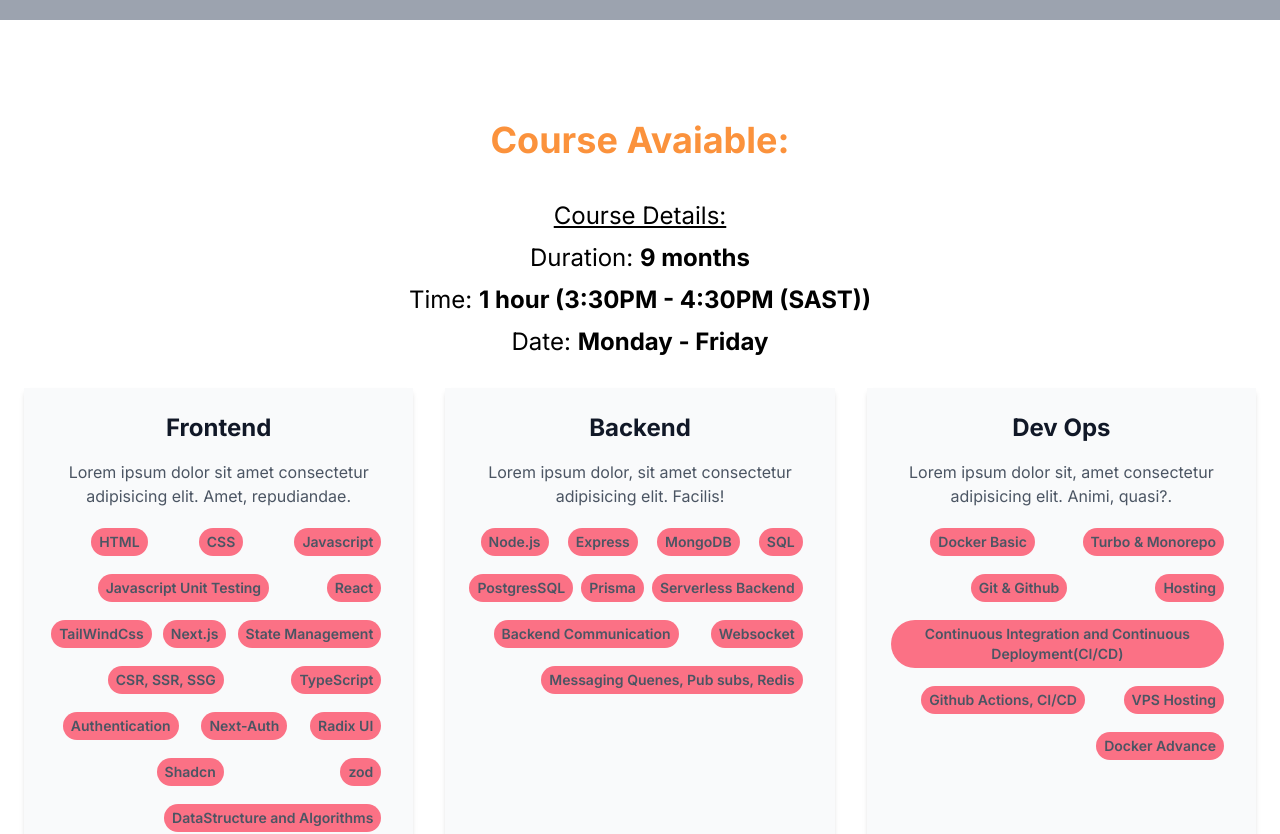
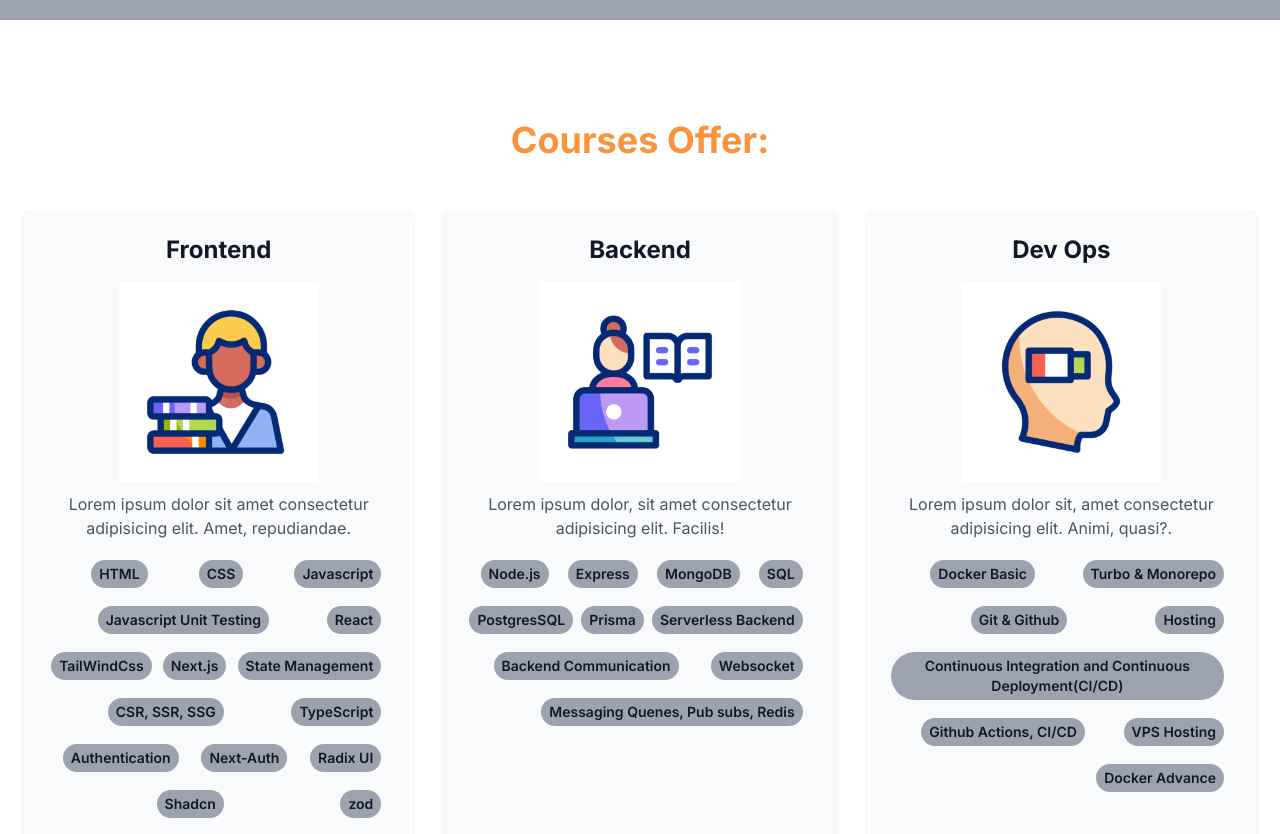
Before and after one commit to DFBlok/landing-page, a Next.js app: page / in a window 1280 px wide. Shown: the part 800-1634 px from the top of the page. Built offline with nearby package versions, Linux system fonts and the light colour scheme.

Commit message:
updated course section

```diff
--- a/components/Hero/Hero.tsx
+++ b/components/Hero/Hero.tsx
@@ -1,6 +1,6 @@
 import { Key } from "lucide-react";
 import React from "react";
-
+import Image from "next/image";
 const Frontend = [
   { id: 1, name: "HTML" },
   { id: 2, name: "CSS" },
@@ -47,9 +47,9 @@ const Hero = () => {
     <section className="py-20 bg-white min-h-screen">
       <div className="container mx-auto px-6">
         <h2 className="text-4xl font-bold text-center text-orange-400 mb-10">
-          Course Avaiable:
+          Courses Offer:
         </h2>
-        <div className="text-center text-2xl mb-5">
+        {/* <div className="text-center text-2xl mb-5">
           <ul>
             <p className="underline ">Course Details:</p>
             <li>
@@ -64,10 +64,19 @@ const Hero = () => {
               Date: <span className="font-bold">Monday - Friday</span>
             </li>
           </ul>
-        </div>
+        </div> */}
         <div className="grid grid-cols-1 sm:grid-cols-2 lg:grid-cols-3 gap-8">
           <div className="bg-gray-50 p-6 rounded-lg text-center shadow-md">
             <h3 className="text-2xl font-bold text-gray-900 mb-4">Frontend</h3>
+            <div>
+              <Image
+                src={"/study/student.gif"}
+                alt="blended learning"
+                width={200}
+                height={300}
+                className="mb-2 transition-all hover:scale-110 duration-300"
+              />
+            </div>
             <p className="text-gray-600">
               Lorem ipsum dolor sit amet consectetur adipisicing elit. Amet,
               repudiandae.
@@ -76,7 +85,7 @@ const Hero = () => {
               {Frontend.map((frontend) => (
                 <div
                   key={frontend.id}
-                  className="inline-block bg-rose-400 rounded-full px-2 py-1 text-sm font-semibold text-gray-600 mr-2 mb-2 hover:bg-orange-600 hover:text-white"
+                  className="inline-block bg-gray-400 rounded-full px-2 py-1 text-sm font-semibold text-gray-900 mr-2 mb-2 hover:bg-orange-400 hover:text-white"
                 >
                   {frontend.name}
                 </div>
@@ -85,6 +94,16 @@ const Hero = () => {
           </div>
           <div className="bg-gray-50 p-6 rounded-lg text-center shadow-md">
             <h3 className="text-2xl font-bold text-gray-900 mb-4">Backend</h3>
+            <div>
+              <Image
+                src={"/study/stickman.gif"}
+                alt="blended learning"
+                width={200}
+                height={300}
+                className="mb-2 transition-all hover:scale-110 duration-300"
+              />
+            </div>
+
             <p className="text-gray-600">
               Lorem ipsum dolor, sit amet consectetur adipisicing elit. Facilis!
             </p>
@@ -92,7 +111,7 @@ const Hero = () => {
               {Backend.map((backend) => (
                 <div
                   key={backend.id}
-                  className="inline-block bg-rose-400 rounded-full px-2 py-1 text-sm font-semibold text-gray-600 mr-2 mb-2 hover:bg-orange-600 hover:text-white"
+                  className="inline-block bg-gray-400 rounded-full px-2 py-1 text-sm font-semibold text-gray-900 mr-2 mb-2 hover:bg-orange-400 hover:text-white"
                 >
                   {backend.name}
                 </div>
@@ -101,6 +120,16 @@ const Hero = () => {
           </div>
           <div className="bg-gray-50 p-6 rounded-lg text-center shadow-md">
             <h3 className="text-2xl font-bold text-gray-900 mb-4">Dev Ops</h3>
+            <div>
+              <Image
+                src={"/study/low-energy.gif"}
+                alt="blended learning"
+                width={200}
+                height={300}
+                className="mb-2 transition-all hover:scale-110 duration-300"
+              />
+            </div>
+
             <p className="text-gray-600">
               Lorem ipsum dolor sit, amet consectetur adipisicing elit. Animi,
               quasi?.
@@ -109,7 +138,7 @@ const Hero = () => {
               {DevOps.map((devops) => (
                 <div
                   key={devops.id}
-                  className="inline-block bg-rose-400 rounded-full px-2 py-1 text-sm font-semibold text-gray-600 mr-2 mb-2 hover:bg-orange-600 hover:text-white"
+                  className="inline-block bg-gray-400 rounded-full px-2 py-1 text-sm font-semibold text-gray-900 mr-2 mb-2 hover:bg-orange-400 hover:text-white"
                 >
                   {devops.name}
                 </div>
```
